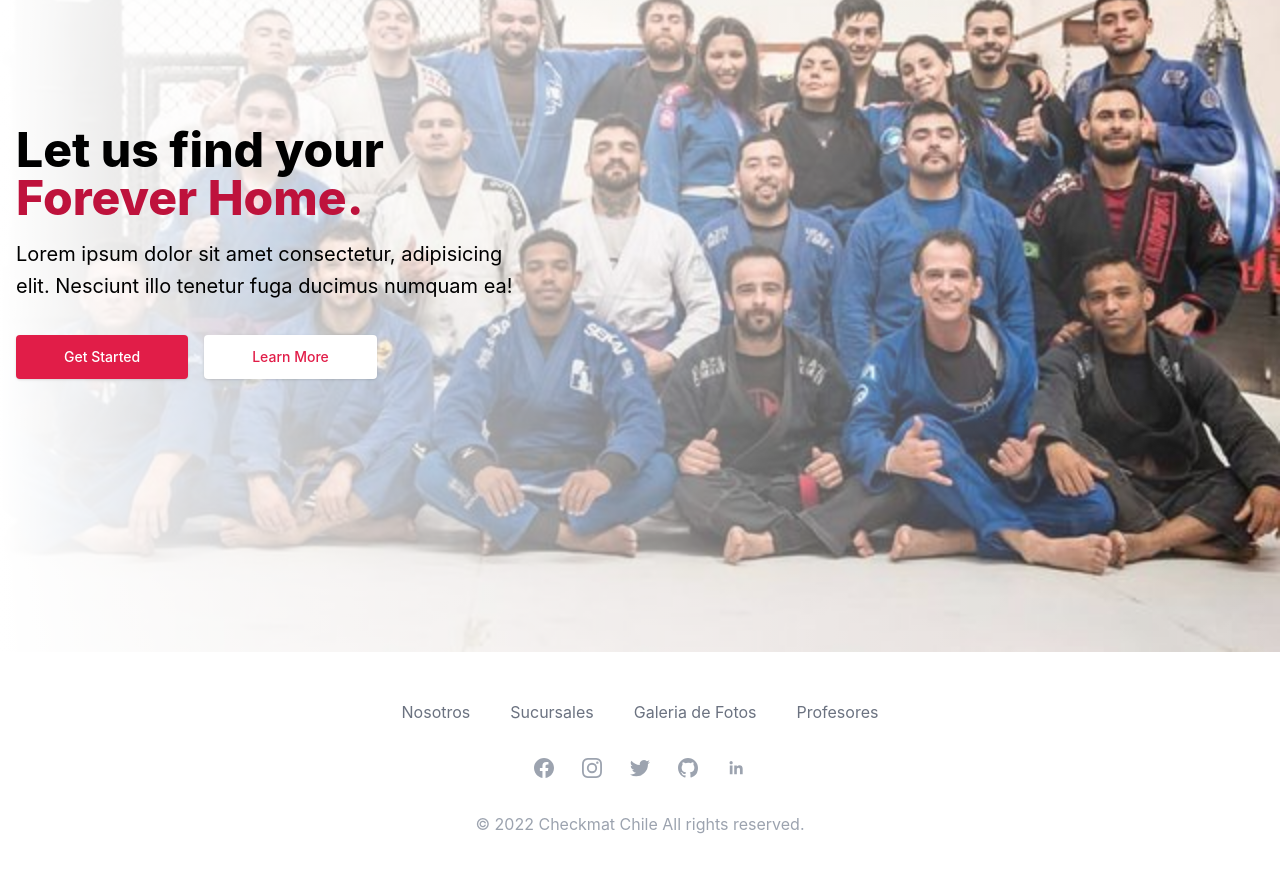
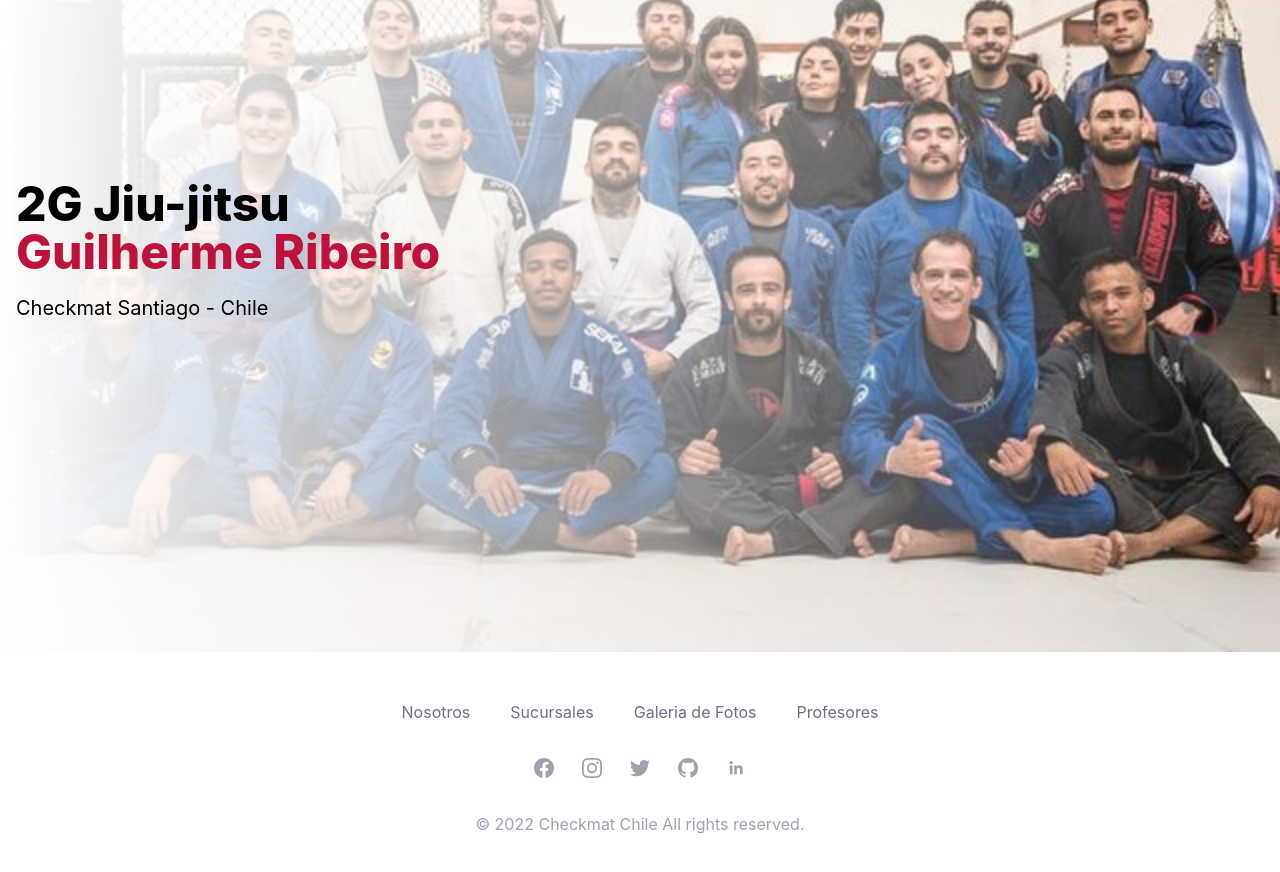
Before and after one commit to ivanugarte/checkmat-site, a Next.js app: page /teacher in a window 1280 px wide. Shown: the part 2020-2892 px from the top of the page. Built offline with nearby package versions, Linux system fonts and the light colour scheme.

Commit message:
arreglos para build

```diff
--- a/pages/teacher.tsx
+++ b/pages/teacher.tsx
@@ -238,23 +238,22 @@
         src="/img/2g_03.jpg"
         alt="Couple on a bed with a dog"
       />
-
       <div className="hidden sm:block sm:inset-0 sm:absolute sm:bg-gradient-to-r sm:from-white sm:to-transparent"></div>
 
       <div className="relative px-4 py-32 mx-auto max-w-screen-xl lg:h-screen lg:items-center lg:flex">
         <div className="max-w-xl text-center sm:text-left">
-          <h1 className="text-3xl font-extrabold sm:text-5xl">
-            Let us find your
+          <h1 className="text-2xl font-extrabold sm:text-5xl">
+          2G Jiu-jitsu
             <strong className="font-extrabold text-rose-700 sm:block">
-              Forever Home.
+              Guilherme Ribeiro
             </strong>
           </h1>
 
           <p className="max-w-lg mt-4 sm:leading-relaxed sm:text-xl">
-            Lorem ipsum dolor sit amet consectetur, adipisicing elit. Nesciunt illo tenetur fuga ducimus numquam ea!
+            Checkmat Santiago - Chile
           </p>
 
-          <div className="flex flex-wrap mt-8 text-center gap-4">
+          {/* <div className="flex flex-wrap mt-8 text-center gap-4">
             <a className="block w-full px-12 py-3 text-sm font-medium text-white rounded shadow bg-rose-600 sm:w-auto active:bg-rose-500 hover:bg-rose-700 focus:outline-none focus:ring" href="/get-started">
               Get Started
             </a>
@@ -262,7 +261,7 @@
             <a className="block w-full px-12 py-3 text-sm font-medium bg-white rounded shadow text-rose-600 sm:w-auto hover:text-rose-700 active:text-rose-500 focus:outline-none focus:ring" href="/about">
               Learn More
             </a>
-          </div>
+          </div> */}
         </div>
       </div>
     </section>
```
